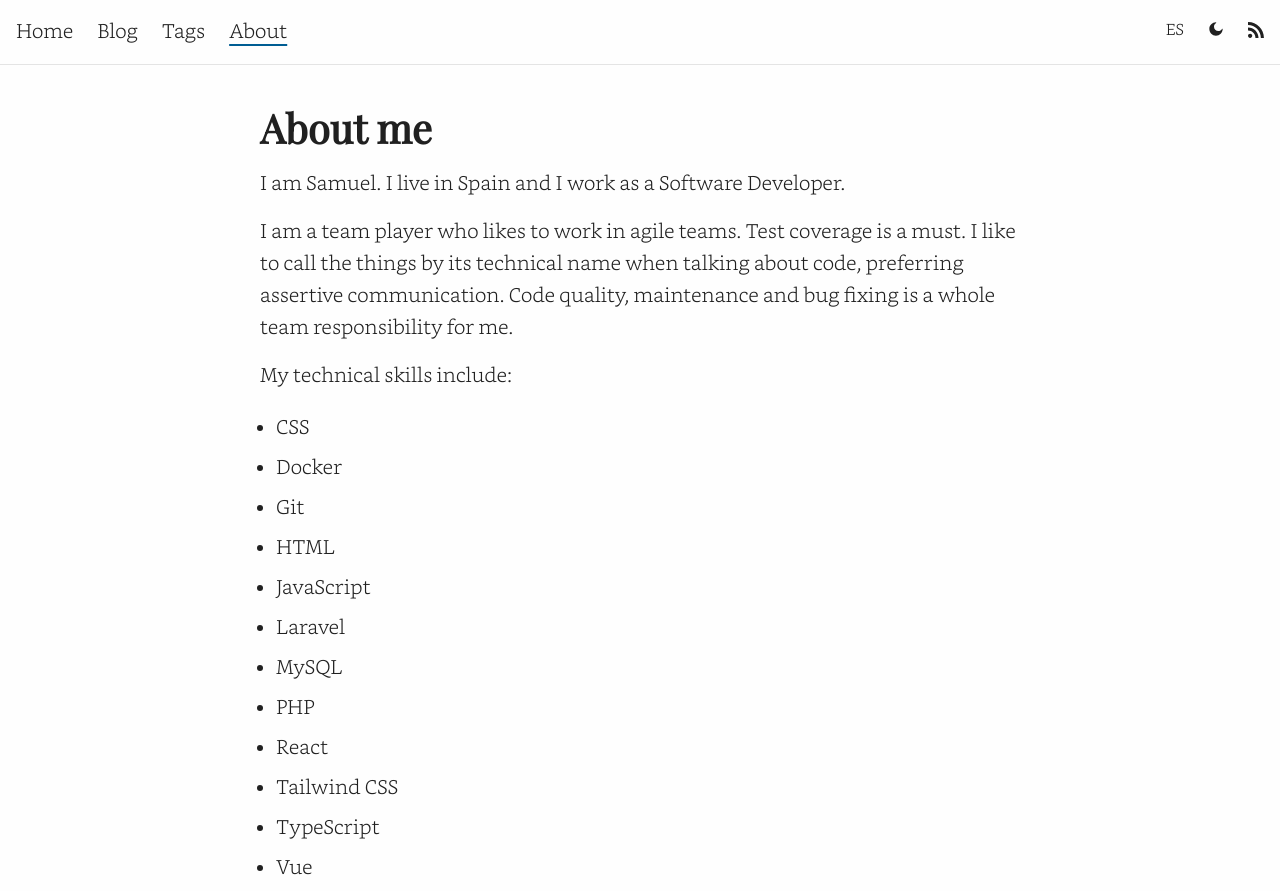
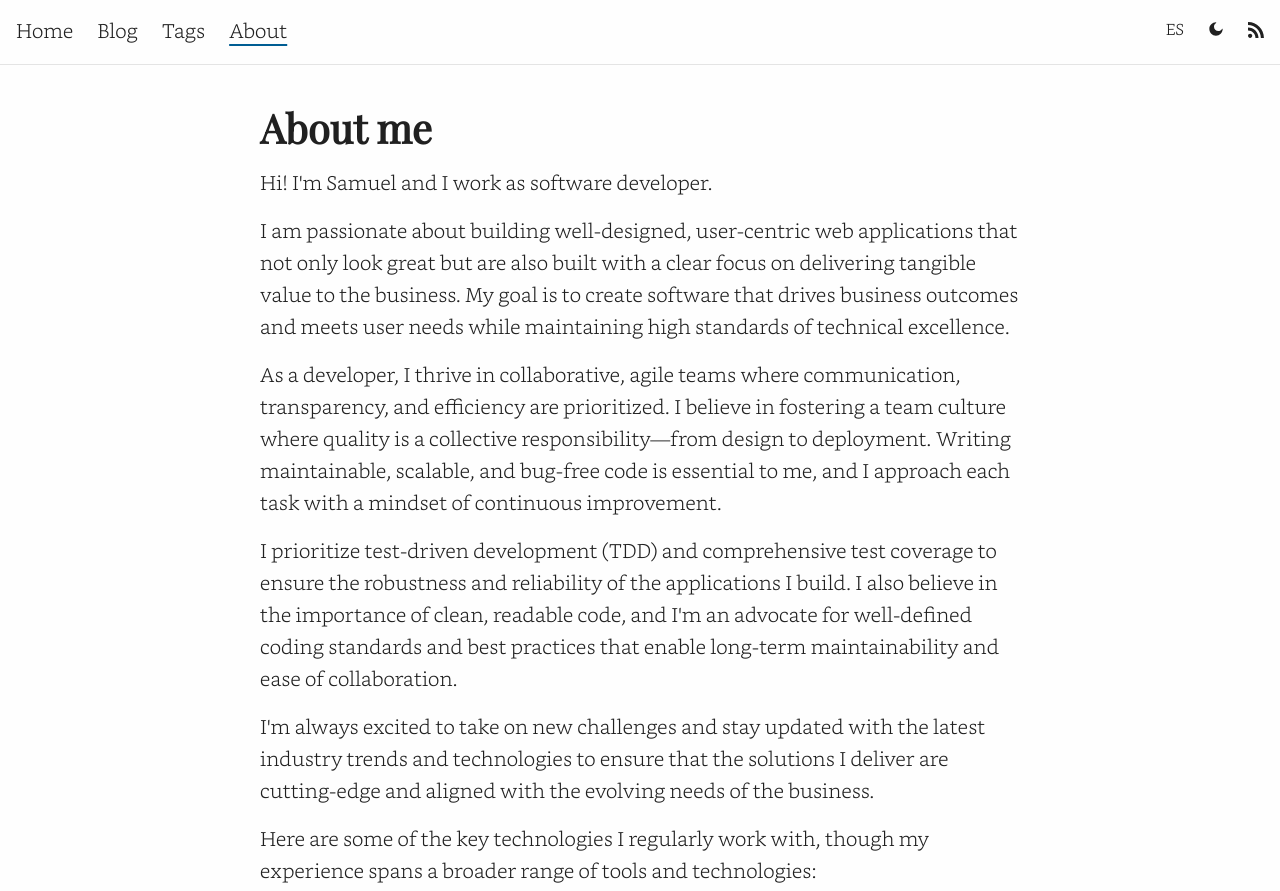
Before and after one commit to samdevega/samdevega.github.io, an Astro site: page /en/about in a window 1280 px wide. Shown: the top 891 px of the page. Built offline with nearby package versions, Linux system fonts and the light colour scheme; Astro itself is replaced by a stand-in of ours.

Commit message:
about. update information

```diff
--- a/src/pages/en/about.astro
+++ b/src/pages/en/about.astro
@@ -1,25 +1,23 @@
 ---
 import BaseLayout from '../../layouts/BaseLayout.astro'
 import { getLangFromUrl, useTranslations } from '../../i18n/utils'
-import { author, siteTitle } from '../../constants'
+import { siteTitle } from '../../constants'
 
 const lang = getLangFromUrl(Astro.url)
 const t = useTranslations(lang)
 const subtitle = t('nav.about') + ' me'
 const pageTitle = siteTitle + ' - ' + subtitle
-const identity = {
-  name: author.name,
-  country: 'Spain',
-  occupation: 'Software Developer'
-}
 const skills = ['CSS', 'Docker', 'Git', 'HTML', 'JavaScript', 'Laravel', 'MySQL', 'PHP', 'React', 'Tailwind CSS', 'TypeScript', 'Vue']
 ---
 <BaseLayout pageTitle={pageTitle}>
   <h1>{subtitle}</h1>
-  <p>I am {identity.name}. I live in {identity.country} and I work as a {identity.occupation}.</p>
-  <p>I am a team player who likes to work in agile teams. Test coverage is a must. I like to call the things by its technical name when talking about code, preferring assertive communication. Code quality, maintenance and bug fixing is a whole team responsibility for me.</p>
+  <p>Hi! I'm Samuel and I work as software developer.</p>
+  <p>I am passionate about building well-designed, user-centric web applications that not only look great but are also built with a clear focus on delivering tangible value to the business. My goal is to create software that drives business outcomes and meets user needs while maintaining high standards of technical excellence.</p>
+  <p>As a developer, I thrive in collaborative, agile teams where communication, transparency, and efficiency are prioritized. I believe in fostering a team culture where quality is a collective responsibility—from design to deployment. Writing maintainable, scalable, and bug-free code is essential to me, and I approach each task with a mindset of continuous improvement.</p>
+  <p>I prioritize test-driven development (TDD) and comprehensive test coverage to ensure the robustness and reliability of the applications I build. I also believe in the importance of clean, readable code, and I'm an advocate for well-defined coding standards and best practices that enable long-term maintainability and ease of collaboration.</p>
+  <p>I'm always excited to take on new challenges and stay updated with the latest industry trends and technologies to ensure that the solutions I deliver are cutting-edge and aligned with the evolving needs of the business.</p>
   {!!skills.length &&
-    <p>My technical skills include:</p>
+    <p>Here are some of the key technologies I regularly work with, though my experience spans a broader range of tools and technologies:</p>
     <ul>{skills.map(skill => <li>{skill}</li>)}</ul>
   }
 </BaseLayout>
```
Also changed, not shown: src/pages/es/about.astro (+7 -9 lines).
